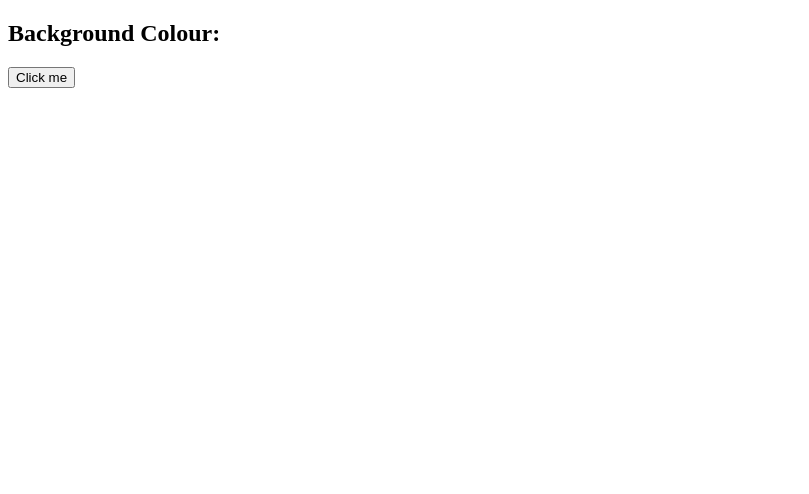
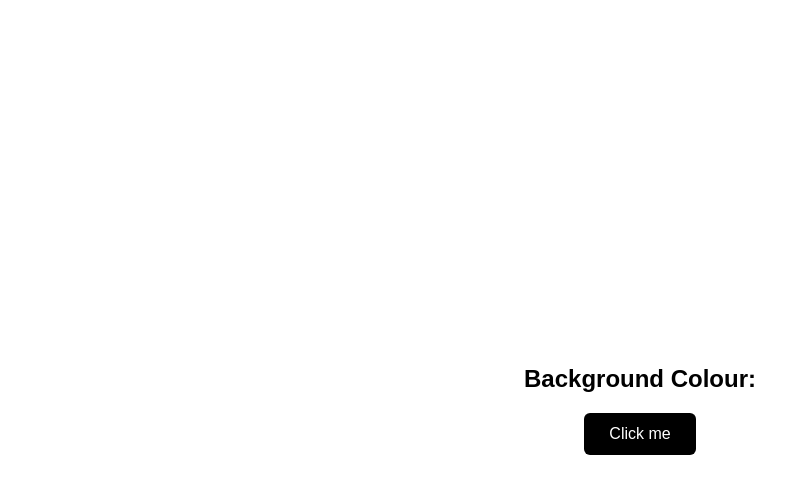
Before and after one commit to Syed-Muneeb25/Colours, a plain HTML site: page index.html in a window 1280 px wide. Shown: the whole page, without its empty margins (0-809 px from the left). Drawn offline with Linux system fonts and the light colour scheme.

Commit message:
Added CSS

```diff
--- a/index.html
+++ b/index.html
@@ -4,10 +4,39 @@
     <meta charset="UTF-8">
     <meta name="viewport" content="width=device-width, initial-scale=1.0">
     <title>Syed Muhammad Muneeb | 76239</title>
+<style>
+        body {
+            margin: 0;
+            height: 100vh;
+            font-family: Arial, sans-serif;
+        }
 
-    <style>
+        #bigSection {
+            height: 100vh;
+            display: flex;
+            flex-direction: column;
+            justify-content: center;
+            align-items: center;
+            text-align: center;
+        }
 
+        h2 {
+            margin-bottom: 20px;
+        }
 
+        button {
+            padding: 12px 25px;
+            font-size: 16px;
+            border: none;
+            border-radius: 6px;
+            background-color: black;
+            color: white;
+            cursor: pointer;
+        }
+
+        button:hover {
+            opacity: 0.8;
+        }
     </style>
 </head>
 
```
